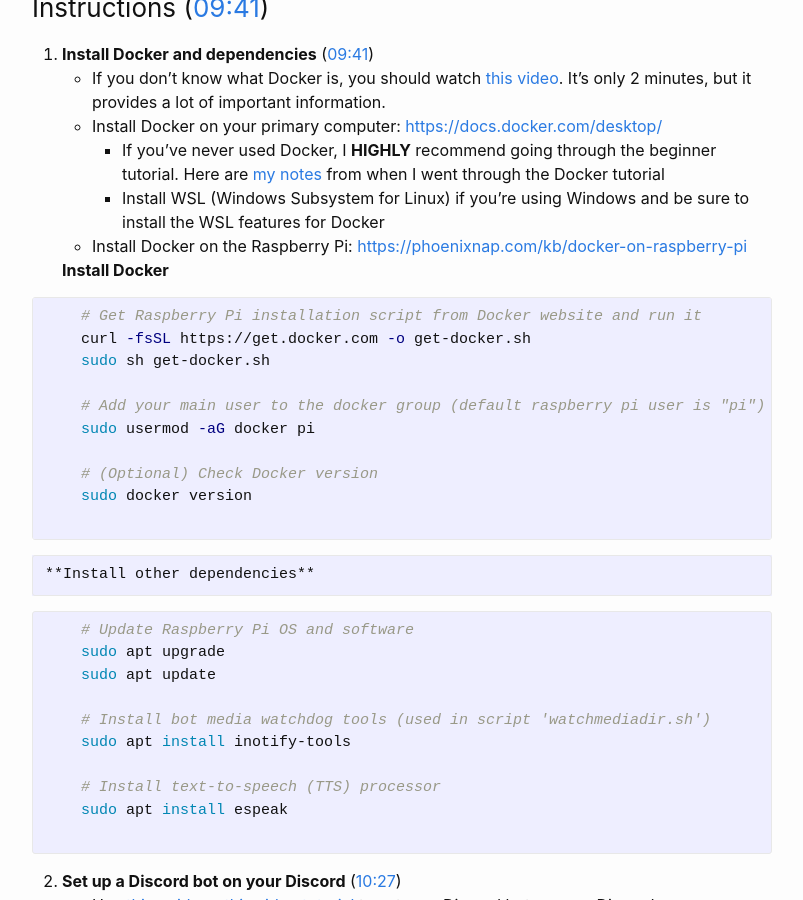
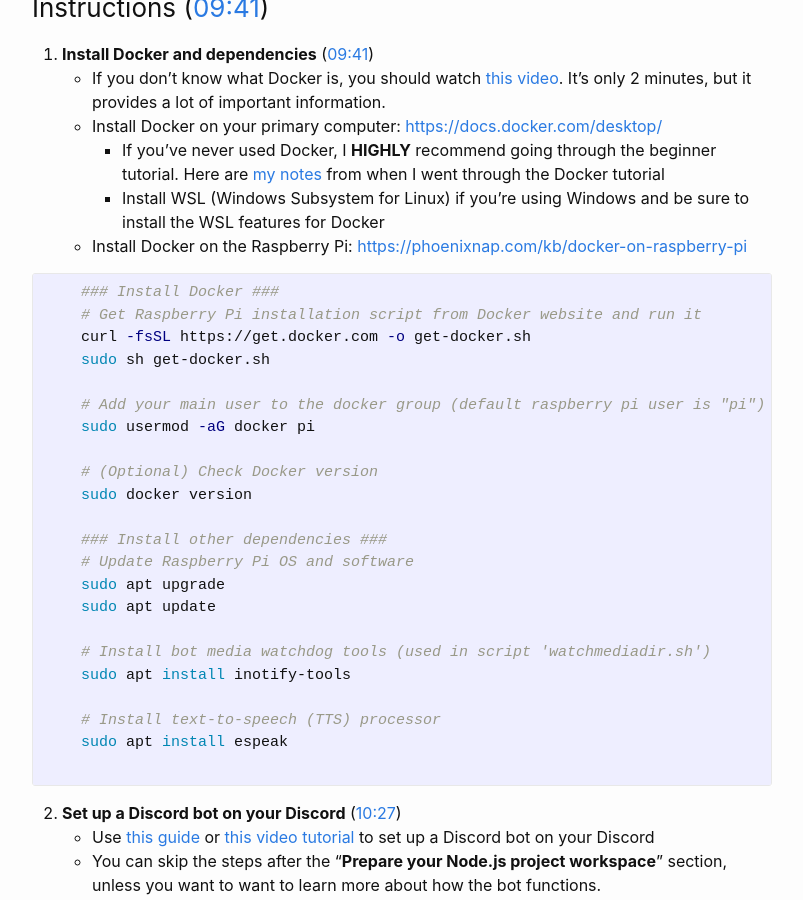
Before and after one commit to codingwatermelon/codingwatermelon.github.io, a Jekyll site: the page built from _posts/2022-02-06-how-to-make-a-discord-bot.md, in a window 1280 px wide and 900 px high, scrolled down 3625 px. Shown: the whole window, without its empty margins (238-1041 px from the left). Built offline with Jekyll 4.4.1, drawn with Linux system fonts in a browser that asks for light colours.

Commit message:
Update 2022-02-06-how-to-make-a-discord-bot.md

```diff
--- a/_posts/2022-02-06-how-to-make-a-discord-bot.md
+++ b/_posts/2022-02-06-how-to-make-a-discord-bot.md
@@ -84,8 +84,8 @@ It's a relatively simple bot that can definitely be expanded to do more stuff. A
       - Install WSL (Windows Subsystem for Linux) if you're using Windows and be sure to install the WSL features for Docker
     - Install Docker on the Raspberry Pi: [https://phoenixnap.com/kb/docker-on-raspberry-pi](https://phoenixnap.com/kb/docker-on-raspberry-pi)
 
-    **Install Docker**
     {% highlight shell %}
+    ### Install Docker ###
     # Get Raspberry Pi installation script from Docker website and run it
     curl -fsSL https://get.docker.com -o get-docker.sh
     sudo sh get-docker.sh
@@ -95,11 +95,8 @@ It's a relatively simple bot that can definitely be expanded to do more stuff. A
 
     # (Optional) Check Docker version
     sudo docker version
-    {% endhighlight %}
 
-    **Install other dependencies**
-    {% highlight shell %}
-
+    ### Install other dependencies ###
     # Update Raspberry Pi OS and software
     sudo apt upgrade
     sudo apt update
```
